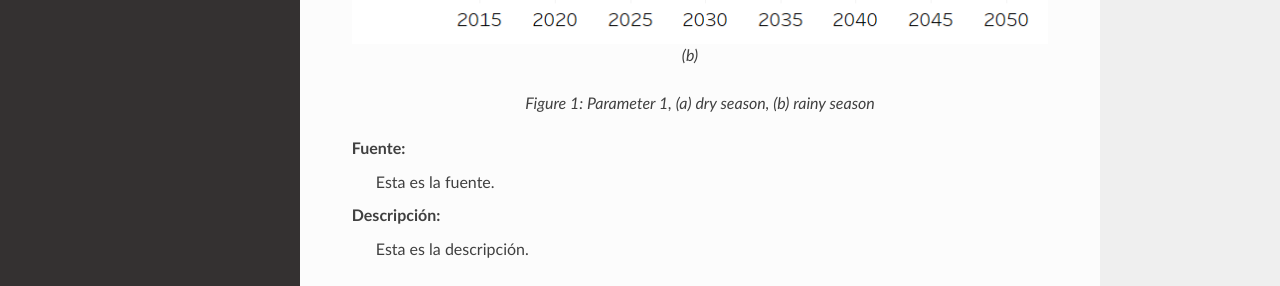
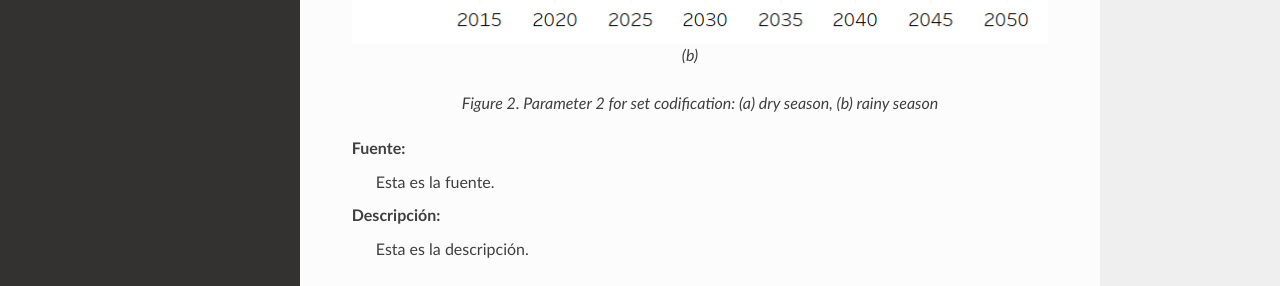
Before and after one commit to EPERLab/OSeMOSYS-CR, a Sphinx documentation site: the page built from docs/Template_example.rst, in a window 1280 px wide and 900 px high, scrolled down 1578 px. Shown: the part 508-794 px from the top of the window. Built offline with Sphinx 7.4.7 and the Read the Docs theme 2.0.0, drawn with Linux system fonts in a browser that asks for light colours; formulas are drawn with MathJax 3; some of the changed text lies outside the part shown.

Commit message:
Update Template_example.rst

```diff
--- a/docs/Template_example.rst
+++ b/docs/Template_example.rst
@@ -20,7 +20,7 @@
    :align:   center
    :width:   700 px
 
-   *Figure 1: Parameter 1.*
+   *Figure 1. Parameter 1 for set codification.*
 
 Fuente:
    Esta es la fuente.
@@ -43,7 +43,7 @@
 
    *(b)*
 
-   *Figure 1: Parameter 1, (a) dry season, (b) rainy season*
+   *Figure 2. Parameter 2 for set codification: (a) dry season, (b) rainy season*
 
 Fuente:
    Esta es la fuente.
```
